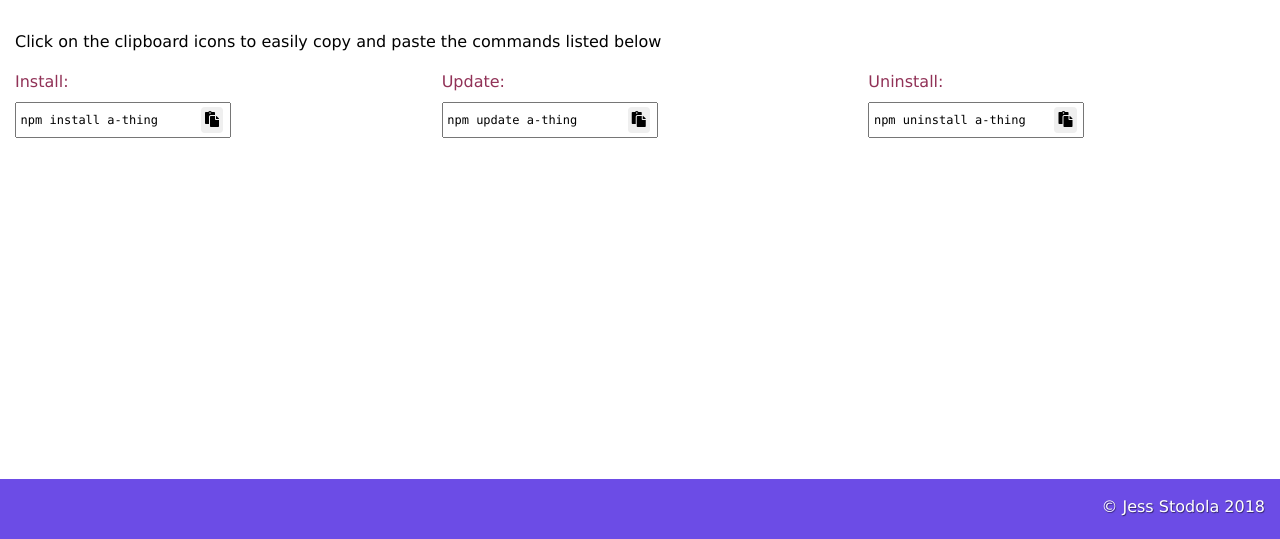
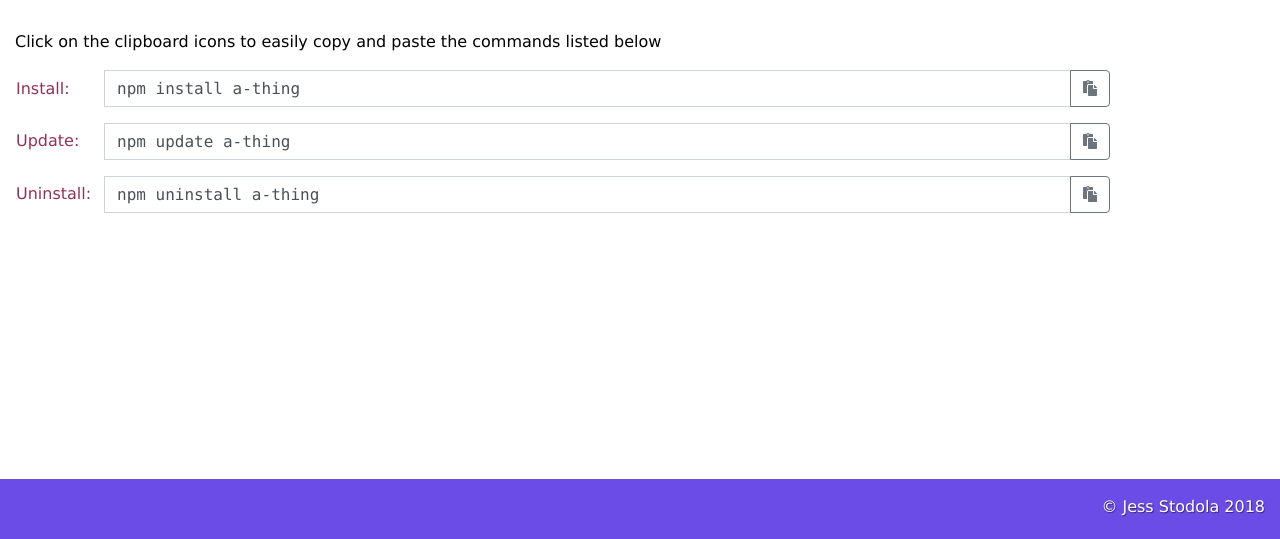
Before and after one commit to jtstodola/CopyPasta, a website: page src/index.html in a window 1280 px wide. Shown: the part 261-800 px from the top of the page. Drawn offline with nearby package versions, Linux system fonts and the light colour scheme.

Commit message:
Bootstrap input fields

```diff
--- a/src/assets/css/custom.css
+++ b/src/assets/css/custom.css
@@ -31,7 +31,7 @@ div.welcome h1 {
 }
 
 .about {
-  height: 50em;
+  height: 60em;
 }
 
 .contact {
@@ -47,25 +47,21 @@ div.welcome h1 {
 }
 
 label {
+  margin: .4em .5em .4em 1em;
   width: 5em;
-  margin-right: .5em;
   color: rgba(145, 50, 87, 1);
   font-family: Verdana, Arial, Helvetica, sans-serif;
   text-align: left;
 }
 
-input {
-  width: 18em;
-  height: 3em;
-  padding-left: .3em;
+.form-control {
+  height: 2.3em;
   font-family: Lucida Console, Courier, monospace;
-  font-size: .75em;
 }
 
-.btn {
-  position: relative;
-  right: 2.2em;
-  padding: 0 0.2em;
+.btn-outline-secondary {
+  height: 2.3em;
+  padding-bottom: 0.3em;
 }
 
 footer {
--- a/src/index.html
+++ b/src/index.html
@@ -39,28 +39,47 @@
         <p>Click on the clipboard icons to easily copy and paste the commands listed below</p>
       </div>
 
-      <div class="container-fluid">
-        <div class="row">
-          <div class="col-md-4 form-group">
-            <label for="install">Install: </label><br>
-            <input type="text" id="install" value="npm install a-thing">
-            <button class="btn" onClick="copy('install')">
+      <div class="container row">
+        <div class="input-group mb-3">
+          <label for="install">Install: </label>
+          <input type="text"
+                 class="form-control"
+                 id="install"
+                 value="npm install a-thing">
+          <div class="input-group-append">
+            <button class="btn btn-outline-secondary"
+                    type="button"
+                    onClick="copy('install')">
               <i class="fas fa-paste"></i>
             </button>
           </div>
+        </div>
 
-          <div class="col-md-4 form-group">
-            <label for="update">Update: </label><br>
-            <input type="text" id="update" value="npm update a-thing">
-            <button class="btn" onClick="copy('update')">
+        <div class="input-group mb-3">
+          <label for="update">Update: </label>
+          <input type="text"
+                 class="form-control"
+                 id="update"
+                 value="npm update a-thing">
+          <div class="input-group-append">
+            <button class="btn btn-outline-secondary"
+                    type="button"
+                    onClick="copy('update')">
               <i class="fas fa-paste"></i>
             </button>
           </div>
+        </div>
 
-          <div class="col-md-4 form-group">
-            <label for="uninstall">Uninstall: </label><br>
-            <input type="text" id="uninstall" value="npm uninstall a-thing">
-            <button class="btn" onClick="copy('uninstall')">
+        <div class="input-group mb-3">
+          <label for="uninstall">Uninstall: </label>
+          <input type="text"
+                 class="form-control"
+                 id="uninstall"
+                 value="npm uninstall a-thing">
+          <div class="input-group-append">
+            <button class="btn btn-outline-secondary"
+                    type="button"
+                    onClick="copy('uninstall')">
               <i class="fas fa-paste"></i>
             </button>
           </div>
```
